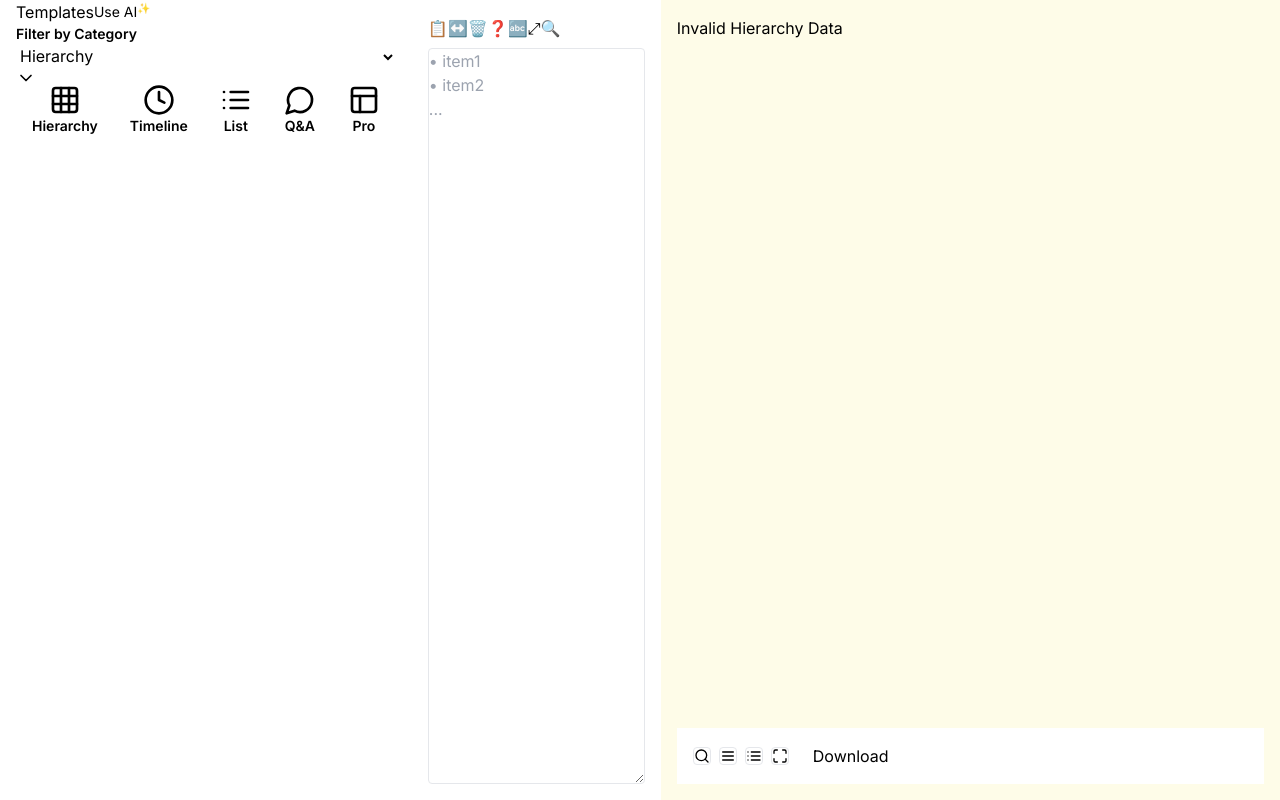
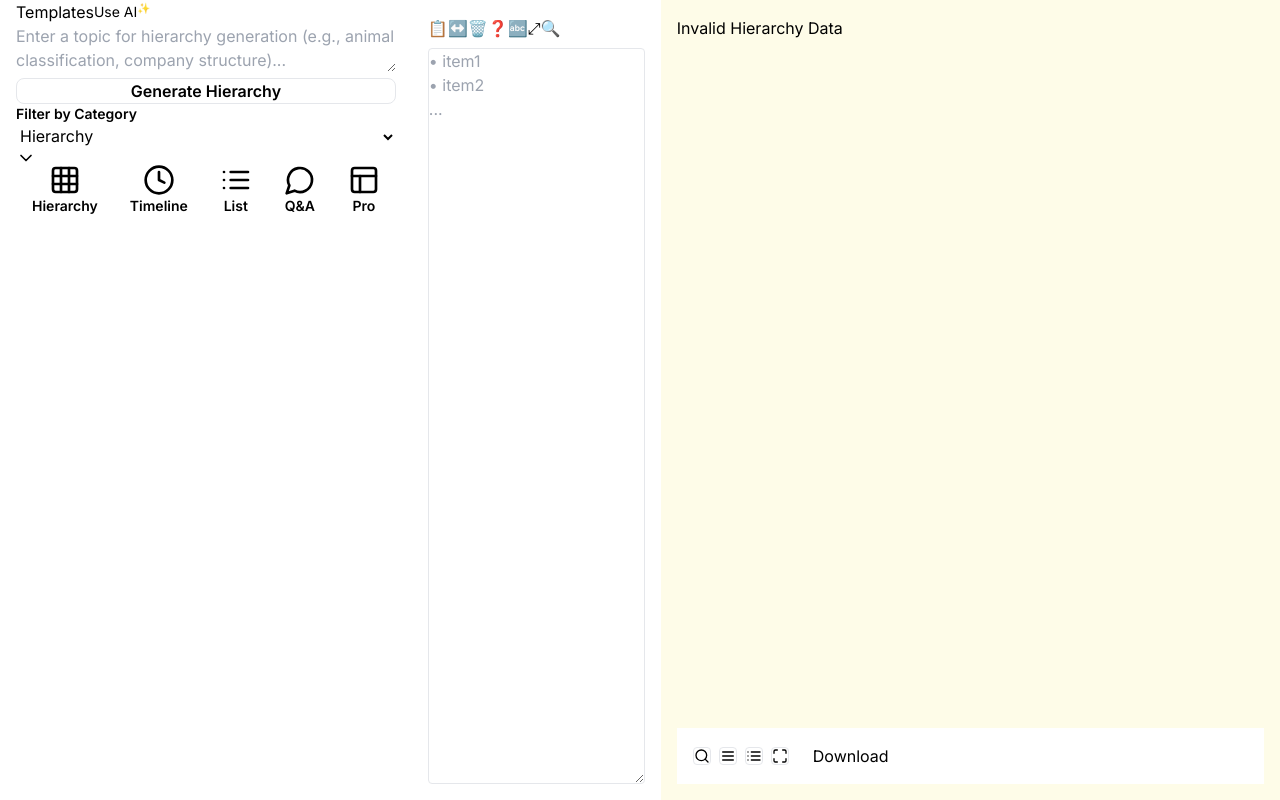
Before and after one commit to shreyashSinha1208/team2-project, a Next.js app: page /dashboard in a window 1280 px wide. Built offline with nearby package versions, Linux system fonts and the light colour scheme.

Commit message:
Integrated AI with several components

```diff
--- a/src/Components/dashboard/Sidebar.tsx
+++ b/src/Components/dashboard/Sidebar.tsx
@@ -1,6 +1,6 @@
 "use client";
 
-import React, { useState } from "react";
+import React, { useState, useEffect } from "react";
 import {
   Grid,
   Clock,
@@ -13,6 +13,7 @@ import {
 interface Props {
   selected: string;
   onSelect: (t: string) => void;
+  onDataGenerated?: (data: string) => void;
 }
 
 const options = [
@@ -23,15 +24,35 @@ const options = [
   { key: "Pro", icon: Layout },
 ];
 
-export default function TemplateSidebar({ selected, onSelect }: Props) {
+export default function TemplateSidebar({
+  selected,
+  onSelect,
+  onDataGenerated,
+}: Props) {
   const [showPrompt, setShowPrompt] = useState(false);
   const [prompt, setPrompt] = useState("");
   const [response, setResponse] = useState("");
   const [error, setError] = useState("");
   const [loading, setLoading] = useState(false);
 
-  // ✅ You can change this prompt as needed
-  const systemPrompt = `You are a teacher. Give answers in a explainatory way`;
+  // System prompt changes based on selected template
+  const getSystemPrompt = () => {
+    switch (selected) {
+      case "Timeline":
+        return `You are a historical timeline data generator. When given a historical topic, generate a timeline of key events in the format "year:event" with each event on a new line. Focus on the most significant events, and provide around 10-20 entries for a comprehensive but manageable timeline. Only provide the raw data in the year:event format, with no introduction or explanation.`;
+      case "Q&A":
+        return `You are a Q&A data generator. When given a topic, generate a series of questions and answers in the format "question?:answer" with each Q&A pair on a new line. Focus on the most important aspects of the topic, and provide around 5-10 Q&A pairs. Only provide the raw data in the question?:answer format, with no introduction or explanation.`;
+      case "List":
+        return `You are a list data generator. When given a topic, organize information into a structured list with headings and items. Format each heading line as "heading X" where X can be any text, followed by list items on separate lines. Use multiple headings to organize different aspects of the topic. Only provide the raw data in this format, with no introduction or explanation. Use Heading 1
+hello
+bello
+Heading 2 format(heading text should be present before the actual heading)`;
+      case "Hierarchy":
+        return `You are a hierarchy data generator. When given a topic, create a hierarchical structure of concepts using indentation to show parent-child relationships. Items at the same indentation level have the same parent. Each level of indentation should use two additional spaces. Only provide the raw hierarchical data with proper indentation, with no introduction or explanation.`;
+      default:
+        return `You are a teacher. Give answers in an explanatory way`;
+    }
+  };
 
   const handleAIClick = async () => {
     if (!prompt.trim() || loading) return;
@@ -54,7 +75,7 @@ export default function TemplateSidebar({ selected, onSelect }: Props) {
             messages: [
               {
                 role: "system",
-                content: systemPrompt,
+                content: getSystemPrompt(),
               },
               {
                 role: "user",
@@ -73,6 +94,15 @@ export default function TemplateSidebar({ selected, onSelect }: Props) {
       const data = await res.json();
       const aiReply = data.choices?.[0]?.message?.content;
       setResponse(aiReply || "No response from AI.");
+
+      // Pass the generated data to parent component if we're in a templated mode
+      if (
+        ["Timeline", "Q&A", "List", "Hierarchy"].includes(selected) &&
+        aiReply &&
+        onDataGenerated
+      ) {
+        onDataGenerated(aiReply);
+      }
     } catch (err: any) {
       console.error(err);
       setError(
@@ -82,6 +112,13 @@ export default function TemplateSidebar({ selected, onSelect }: Props) {
       setLoading(false);
     }
   };
+
+  // Auto-open the prompt box when certain templates are selected
+  useEffect(() => {
+    if (["Timeline", "Q&A", "List", "Hierarchy"].includes(selected)) {
+      setShowPrompt(true);
+    }
+  }, [selected]);
 
   return (
     <aside className="w-64 flex flex-col bg-yellow-400 border-r border-black h-screen overflow-y-auto">
@@ -95,10 +132,6 @@ export default function TemplateSidebar({ selected, onSelect }: Props) {
           >
             Use AI<sup>✨</sup>
           </button>
-          {/* <span className="text-white text-sm flex items-center cursor-pointer hover:text-yellow-200 transition">
-            Customize
-            <ChevronDown size={16} className="ml-1" />
-          </span> */}
         </div>
       </div>
 
@@ -109,7 +142,17 @@ export default function TemplateSidebar({ selected, onSelect }: Props) {
         <div className="px-4 py-3 space-y-2">
           <textarea
             className="w-full p-2 border-2 border-black rounded-lg bg-white text-black focus:outline-none focus:ring-2 focus:ring-blue-700"
-            placeholder="Enter your prompt..."
+            placeholder={
+              selected === "Timeline"
+                ? "Enter a historical topic (e.g., ww2, cold war)..."
+                : selected === "Q&A"
+                ? "Enter a topic for Q&A generation (e.g., climate change, nutrition)..."
+                : selected === "List"
+                ? "Enter a topic for list generation (e.g., healthy foods, programming languages)..."
+                : selected === "Hierarchy"
+                ? "Enter a topic for hierarchy generation (e.g., animal classification, company structure)..."
+                : "Enter your prompt..."
+            }
             value={prompt}
             onChange={(e) => setPrompt(e.target.value)}
           />
@@ -120,7 +163,17 @@ export default function TemplateSidebar({ selected, onSelect }: Props) {
             }`}
             disabled={loading}
           >
-            {loading ? "Thinking..." : "Ask AI"}
+            {loading
+              ? "Generating..."
+              : selected === "Timeline"
+              ? "Generate Timeline"
+              : selected === "Q&A"
+              ? "Generate Q&A"
+              : selected === "List"
+              ? "Generate List"
+              : selected === "Hierarchy"
+              ? "Generate Hierarchy"
+              : "Ask AI"}
           </button>
 
           {error && (
@@ -129,11 +182,20 @@ export default function TemplateSidebar({ selected, onSelect }: Props) {
             </div>
           )}
 
-          {response && (
-            <div className="p-2 bg-white border border-black rounded-lg text-sm text-black">
-              <strong>AI:</strong> {response}
+          {/* {response && (
+            <div className="p-2 bg-white border border-black rounded-lg text-sm text-black max-h-60 overflow-y-auto">
+              {selected === "Timeline" ? (
+                <>
+                  <strong>Timeline Generated:</strong>
+                  <pre className="whitespace-pre-wrap">{response}</pre>
+                </>
+              ) : (
+                <>
+                  <strong>AI:</strong> {response}
+                </>
+              )}
             </div>
-          )}
+          )} */}
         </div>
       )}
 
@@ -159,9 +221,7 @@ export default function TemplateSidebar({ selected, onSelect }: Props) {
           />
         </div>
       </div>
-      {/* Template options */}
 
-      {/* Icon buttons */}
       {/* Icon buttons - horizontal scroll */}
       <div className="px-4 py-2 mx-2 overflow-x-auto">
         <div className="flex space-x-4 pb-4">
@@ -183,12 +243,6 @@ export default function TemplateSidebar({ selected, onSelect }: Props) {
           ))}
         </div>
       </div>
-
-      {/* Progress bar */}
-      {/* <div className="mt-4 px-4">
-        <div className="h-2 bg-blue-900 rounded-full w-1/3" />
-        <div className="h-2 bg-gray-300 rounded-full mt-1" />
-      </div> */}
     </aside>
   );
 }
--- a/src/app/dashboard/page.tsx
+++ b/src/app/dashboard/page.tsx
@@ -1,6 +1,6 @@
 "use client";
 
-import { useState } from "react";
+import { useState, useEffect } from "react";
 
 // register Chart.js modules:
 import {
@@ -29,19 +29,38 @@ ChartJS.register(
 );
 
 import TemplateSidebar from "@/components/dashboard/Sidebar";
-import DataInput       from "@/components/dashboard/DataInput";
+import DataInput from "@/components/dashboard/DataInput";
 import ChartRenderer from "@/components/dashboard/ChartRenderer";
-import ZoomControls    from "@/components/dashboard/ZoomControls";
-import FooterToolbar   from "@/components/FooterToolbar";
+import ZoomControls from "@/components/dashboard/ZoomControls";
+import FooterToolbar from "@/components/FooterToolbar";
 
 export default function DashboardPage() {
+  const [template, setTemplate] = useState<string>("Hierarchy");
+  const [rawData, setRawData] = useState<string>("");
 
-  const [template, setTemplate] = useState<string>("Hierarchy");
-  const [rawData, setRawData]   = useState<string>("");
+  // Function to handle template change and conditionally clear data
+  const handleTemplateChange = (newTemplate: string) => {
+    setTemplate(newTemplate);
+
+    // Optionally clear data when switching templates
+    // Commented out to allow keeping data between template changes
+    // if (newTemplate !== template) {
+    //   setRawData("");
+    // }
+  };
+
+  // Function to receive AI-generated data
+  const handleDataGenerated = (data: string) => {
+    setRawData(data);
+  };
 
   return (
     <div className="flex h-screen">
-      <TemplateSidebar selected={template} onSelect={setTemplate} />
+      <TemplateSidebar
+        selected={template}
+        onSelect={handleTemplateChange}
+        onDataGenerated={handleDataGenerated}
+      />
       <DataInput data={rawData} onChange={setRawData} />
       <div className="flex-1 flex flex-col bg-yellow-50 p-4">
         {/* <ZoomControls /> */}
```
